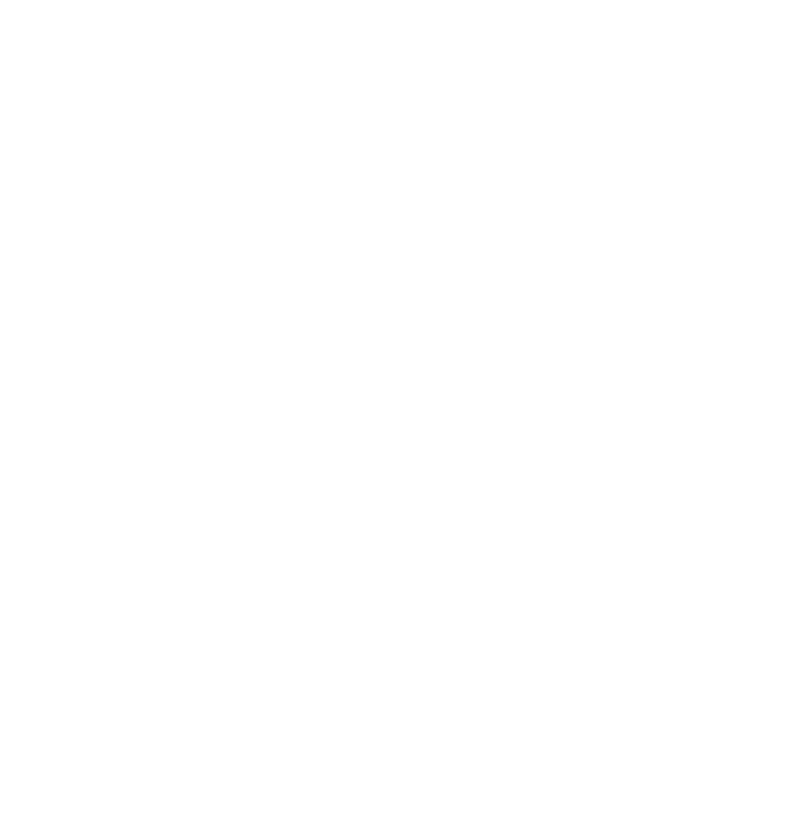
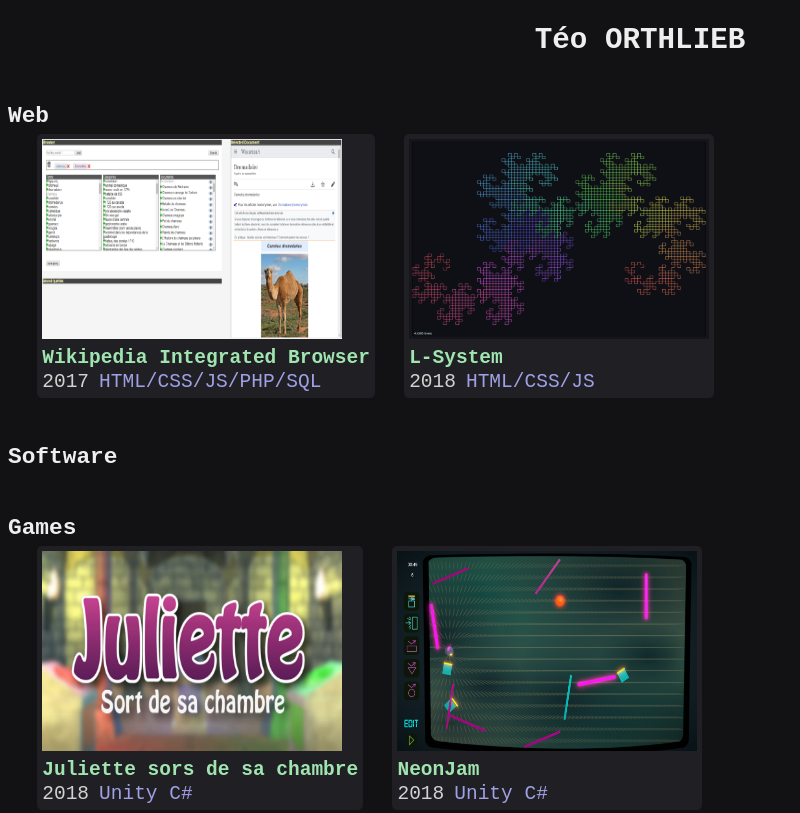
Before and after one commit to Inspirateur/portfolio, a plain HTML site: page index.html in a window 1280 px wide. Shown: the top 813 px of the page, without its empty margins (0-800 px from the left). Drawn offline with Linux system fonts and the light colour scheme.

Commit message:
first draft

```diff
--- a/index.html
+++ b/index.html
@@ -7,4 +7,20 @@
 </head>
 
 <body>
+	<h2>Téo ORTHLIEB</h2>
+	<div id="projects">
+		<div id="web">
+			<h3>Web</h3>
+		</div>
+		<div id="soft">
+			<h3>Software</h3>
+		</div>
+		<div id="game">
+			<h3>Games</h3>
+		</div>
+		<div id="ml">
+			<h3>Machine Learning</h3>
+		</div>
+	</div>
+	<script src="script.js"></script>
 </body>
--- a/script.js
+++ b/script.js
@@ -0,0 +1,77 @@
+function load_project(cat, proj, info) {
+    // Get the main div
+    let maindiv = document.getElementById(cat);
+    // Create the project div
+    let projectdiv = document.createElement("div");
+    projectdiv.className = "proj";
+    // Add an image
+    let projectimg = document.createElement("img");
+    projectimg.setAttribute("src", `${proj}.png`);
+    projectimg.setAttribute("width", "300");
+    projectimg.setAttribute("height", "200");
+    projectdiv.appendChild(projectimg);
+    // Add a title
+    let projecttitle = document.createElement("h4");
+    projecttitle.innerHTML = info.title;
+    projectdiv.appendChild(projecttitle);
+    // Add a date
+    let projectdate = document.createElement("span");
+    projectdate.innerHTML = info.date;
+    projectdiv.appendChild(projectdate);
+    // Add languages
+    let projectlang = document.createElement("span");
+    projectlang.innerHTML = info.lang;
+    projectdiv.appendChild(projectlang);
+
+    // Add the project div to the main div
+    maindiv.appendChild(projectdiv);
+}
+
+function load_folder(cat, folder) {
+    for(let project in folder) {
+        load_project(cat, project, folder[project]);
+    }
+}
+
+function main() {
+    projects = {
+        "web": {
+            "wib": {
+                "title": "Wikipedia Integrated Browser",
+                "date": 2017,
+                "lang": "HTML/CSS/JS/PHP/SQL"
+            },
+            "lsys": {
+                "title": "L-System",
+                "date": 2018,
+                "lang": "HTML/CSS/JS"
+            }
+        },
+        "soft": {
+        },
+        "game": {
+            "juliette": {
+                "title": "Juliette sors de sa chambre",
+                "date": 2018,
+                "lang": "Unity C#"
+            },
+            "neonjam": {
+                "title": "NeonJam",
+                "date": 2018,
+                "lang": "Unity C#"
+            }
+        },
+        "ml": {
+            "reltrad": {
+                "title": "Classification de traduction",
+                "date": 2018,
+                "lang": "Python 3 (tensorflow)"
+            }
+        }
+    };
+    for(let cat in projects) {
+        load_folder(cat, projects[cat]);
+    }
+}
+
+main();
--- a/style.css
+++ b/style.css
@@ -0,0 +1,47 @@
+body {
+    background-color: #121215;
+    color: #D2D2D0;
+    font-family: monospace;
+    font-size: 1.5em;
+}
+
+h2 {
+    text-align: center;
+    color: #EEE;
+}
+
+h3 {
+    margin-top: 2em;
+    margin-bottom: 5px;
+    color: #EEE;
+}
+
+h4 {
+    margin-top: 2px;
+    margin-bottom: 2px;
+}
+
+.proj {
+    background-color: #1F1F24;
+    padding: 5px;
+    border-radius: 5px;
+    display: inline-block;
+    margin-left: 1.5em;
+}
+
+.proj:hover {
+    cursor: pointer;
+    background-color: #2D2D32;
+}
+
+.proj h4 {
+    color: #A0E5B0;
+}
+
+.proj span {
+    margin-right: 10px;
+}
+
+.proj span:last-child {
+    color: #A0A0E5;
+}
```
Also changed, not shown: juliette.png (added), lsys.png (added), neonjam.png (added), reltrad.png (added), wib.png (added).
